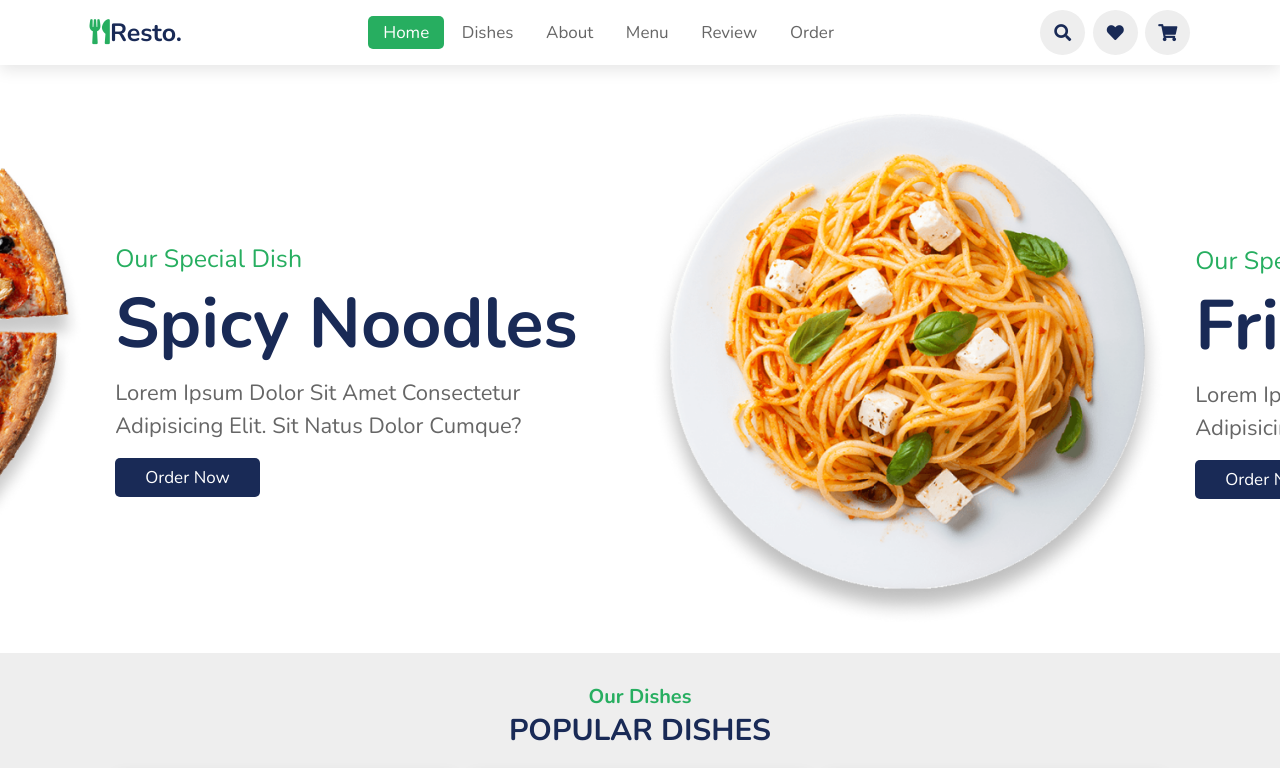
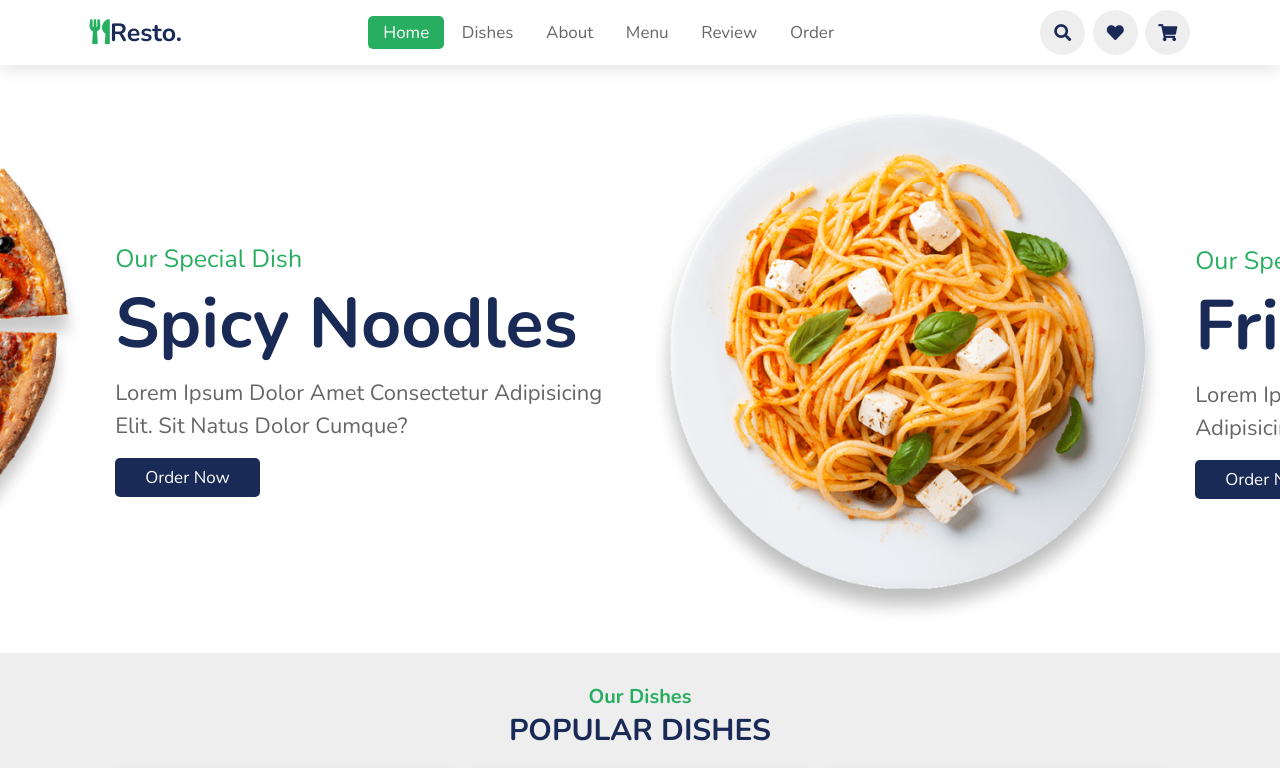
Before and after one commit to jaypawar2004/Resto, a plain HTML site: page index.html in a window 1280 px wide. Shown: the top 768 px of the page. Drawn offline with nearby package versions, Linux system fonts and the light colour scheme.

Commit message:
Update index.html

```diff
--- a/index.html
+++ b/index.html
@@ -63,7 +63,7 @@
                 <div class="content">
                     <span>our special dish</span>
                     <h3>spicy noodles</h3>
-                    <p>Lorem ipsum dolor sit amet consectetur adipisicing elit. Sit natus dolor cumque?</p>
+                    <p>Lorem ipsum dolor amet consectetur adipisicing elit. Sit natus dolor cumque?</p>
                     <a href="#" class="btn">order now</a>
                 </div>
                 <div class="image">
```
